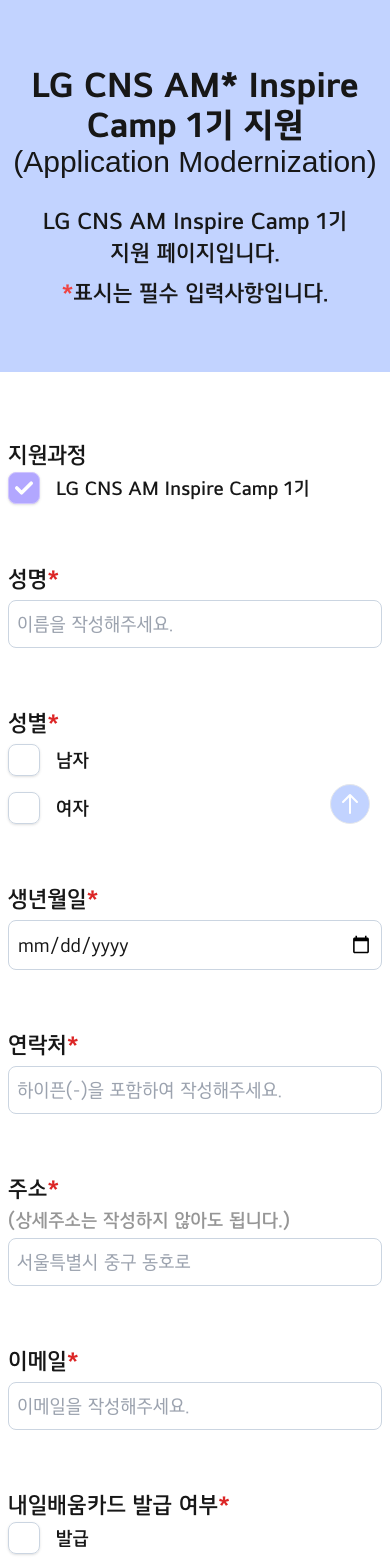
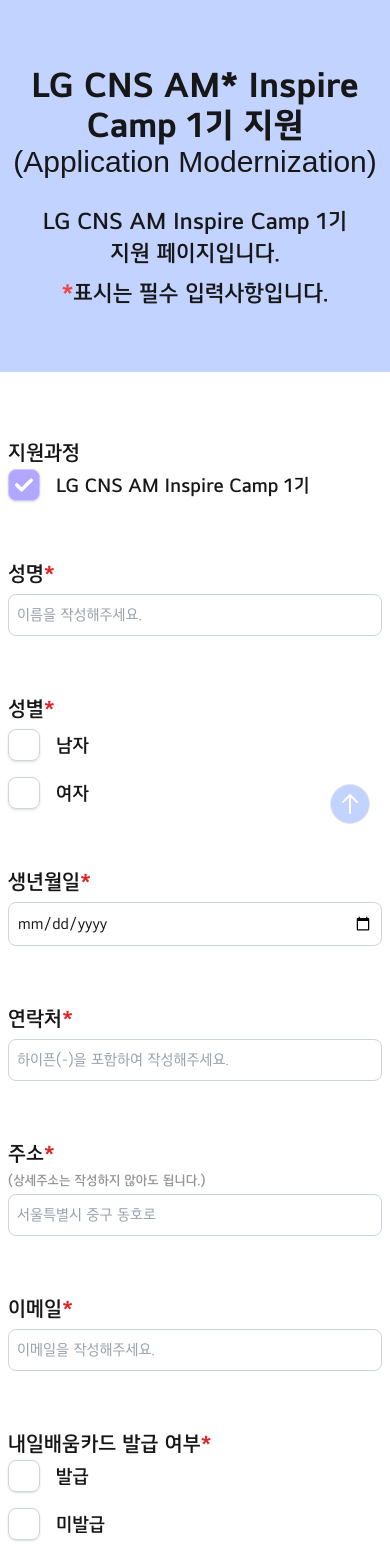
Before and after one commit to WelabsLMS/lgcns_landing, a Next.js app: page /apply in a window 390 px wide. Shown: the top 1568 px of the page. Built offline with nearby package versions, Linux system fonts and the light colour scheme; a web font is replaced by a local one.

Commit message:
fix : apply layout

```diff
--- a/app/globals.css
+++ b/app/globals.css
@@ -92,12 +92,12 @@
 }
 
 .applyTitle {
-  font-size: 28px;
+  font-size: 26px;
   font-weight: 600;
 }
 
 .applyContent {
-  font-size: 20px;
+  font-size: 18px;
   font-weight: 500;
   width: 100%;
   margin-top: 0.25rem;
@@ -156,12 +156,12 @@
   }
 
   .applyTitle {
-    font-size: 24px;
+    font-size: 22px;
     font-weight: 600;
   }
 
   .applyContent {
-    font-size: 20px;
+    font-size: 16px;
     font-weight: 500;
     width: 100%;
     margin-top: 0.25rem;
--- a/components/page/apply/ApplyForm.tsx
+++ b/components/page/apply/ApplyForm.tsx
@@ -617,7 +617,7 @@
 
                         {/* 학력사항관련 증빙 서류 */}
                         <div>
-                            <ApplyTitle title="학력사항 관련 증빙 서류" subTitle={`(재학증명서/졸업증명서, 성적증명서) - .zip 파일로 압축하여 업로드`} notice="서류 합격 후 필수 제출" required />
+                            <ApplyTitle title="학력사항 관련 증빙 서류" subTitle={`(재학증명서/졸업증명서, 성적증명서) \n- .zip 파일로 압축하여 업로드 해주세요.`} notice="서류 합격 후 필수 제출" required />
                             <div className="mt-4 flex items-center">
                                 <label htmlFor="eduFiles" className="border border-[#9F9F9F] text-2xl font-semibold cursor-pointer px-4 py-3 rounded-[10px] text-nowrap">파일 첨부</label>
                                 <input
@@ -729,7 +729,7 @@
                             <ApplyTitle title="자격증" />
                             <input
                                 className="applyContent"
-                                placeholder="자격증 내용을 입력해주세요 (ex) 정보처리기사/한국산업인력공단/2024.03.20.)"
+                                placeholder="(ex) 정보처리기사/한국산업인력공단/2024.03.20.)"
                                 type="text"
                                 name="certificate"
                                 value={formData.certificate}
@@ -785,7 +785,7 @@
                         <div className="flex flex-col space-y-4">
                             <ApplyTitle
                                 title="제출 전 확인사항"
-                                subTitle={`지원서 제출 후 수정이 불가하므로 \n확인 후 제출해주시기 바랍니다.\n*정확한 이메일 주소를 작성해주셔야 \n프로세스 안내가 가능합니다.`}
+                                subTitle={`지원서 제출 후 수정이 불가하므로 확인 후 제출해주시기 바랍니다.\n*정확한 이메일 주소를 작성해주셔야 프로세스 안내가 가능합니다.`}
                                 required
                             />
                             <Input type="checkbox" id="confirm" title="네, 확인했습니다!" name="confirm" checked={formData.confirm} onChange={handleChange} required />
--- a/components/ui/apply/ApplyTitle.tsx
+++ b/components/ui/apply/ApplyTitle.tsx
@@ -4,8 +4,8 @@
     return (
         <>
             <p className='applyTitle'>{title}{required ? <span className='text-red-600'>*</span> : null}</p>
-            <p className='text-[#969696] font-semibold text-xl lg:text-2xl whitespace-pre-line'>{subTitle}</p>
-            <p className='text-red-600 font-semibold text-xl lg:text-2xl whitespace-pre-line'>{notice}</p>
+            <p className={`text-[#969696] font-semibold text-sm md:text-base lg:text-xl xl:text-2xl whitespace-pre-line ${title.includes('서류') ? "md:whitespace-normal" : "" }`}>{subTitle}</p>
+            <p className='text-red-600 font-semibold text-lg lg:text-xl whitespace-pre-line'>{notice}</p>
         </>
     )
 }
```
